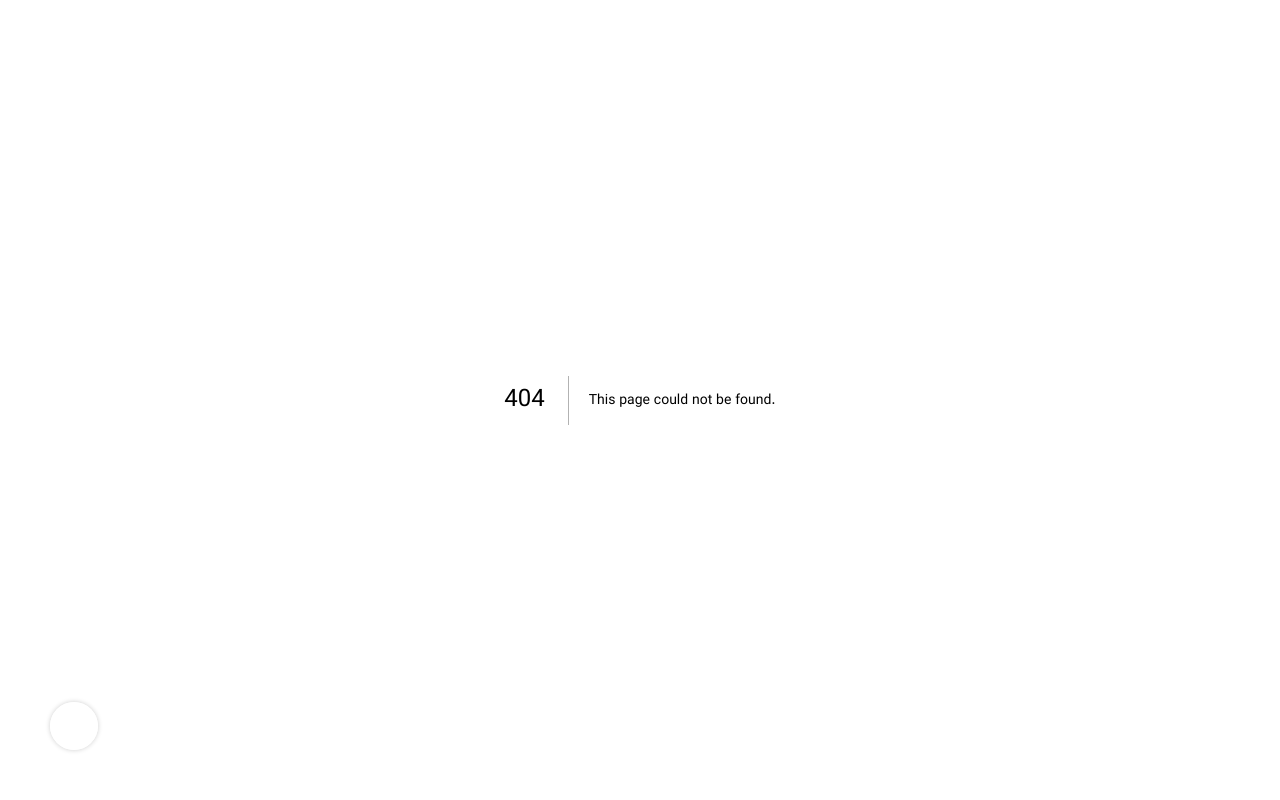
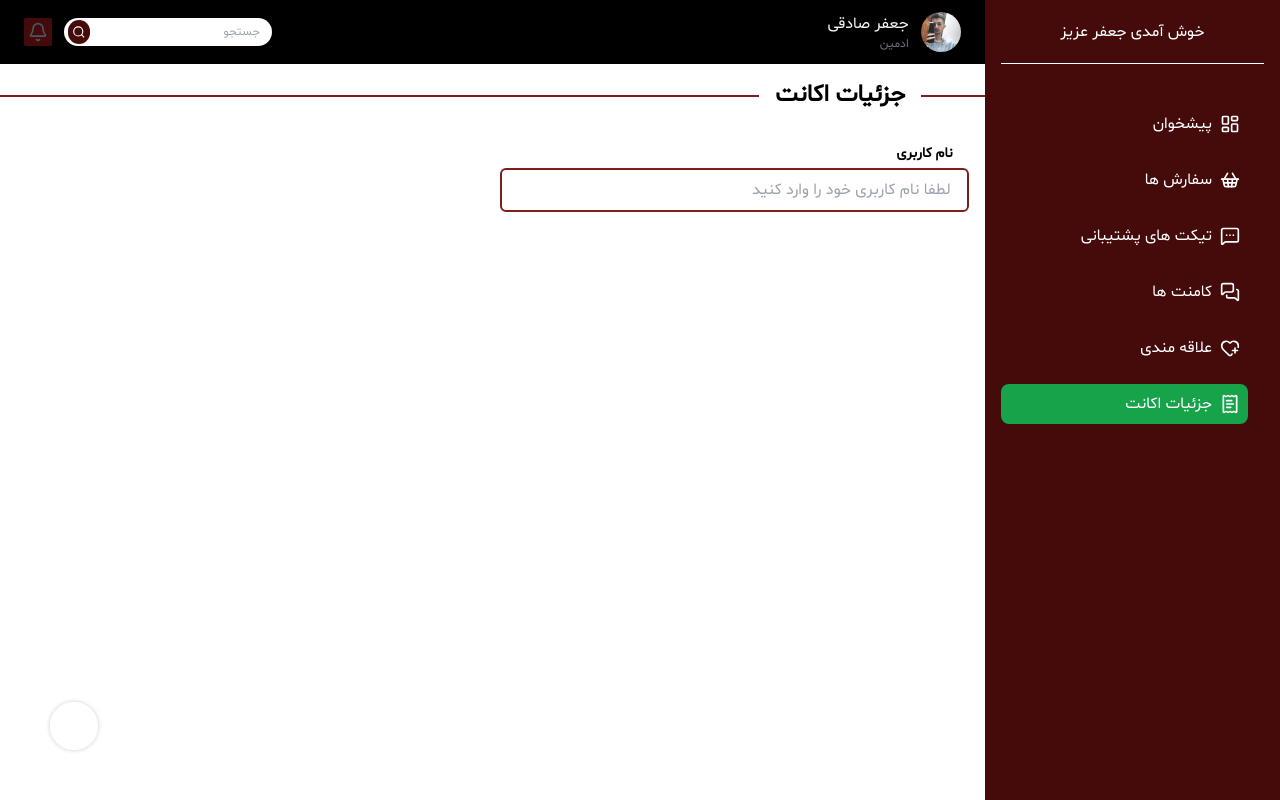
Before and after one commit to mesismart/CoffeeNewSiteNextJs, a Next.js app: page /p-admin/account in a window 1280 px wide. Before the commit this address had no page. Built offline with nearby package versions, Linux system fonts and the light colour scheme; what tailwindcss-rtl would draw is missing.

Commit message:
account admin panel Ui

```diff
--- /dev/null
+++ b/src/app/p-admin/account/page.jsx
@@ -0,0 +1,32 @@
+import PanelUserLayout from "@/components/layouts/PanelUserLayout";
+
+export default function Account() {
+  return (
+    <PanelUserLayout>
+      <div className="flex items-center gap-4 mt-4">
+        <hr className="flex-1 border-t-2 border-red-900" />
+        <h1 className="whitespace-nowrap m-0 text-2xl font-bold">
+          جزئیات اکانت
+        </h1>
+        <hr className="flex-[12] border-t-2 border-red-900" />
+      </div>
+      {/* ------------------------------------------ */}
+      <div className="flex gap-4 mt-4">
+        <div className="flex-1 px-4">
+          {" "}
+          <div className="flex flex-col bg-grey-100 gap-1 mt-4">
+            <label className="text-sm font-bold px-4 ">نام کاربری</label>
+            <div className="border-red-900 border-2 rounded-md px-4 py-2 ">
+              <input
+                placeholder="لطفا نام کاربری خود را وارد کنید "
+                className="outline-none border-0 align-right w-full"
+              />
+            </div>
+          </div>
+        </div>
+        <div className="flex-1"></div>
+      </div>
+      <div></div>
+    </PanelUserLayout>
+  );
+}
```
